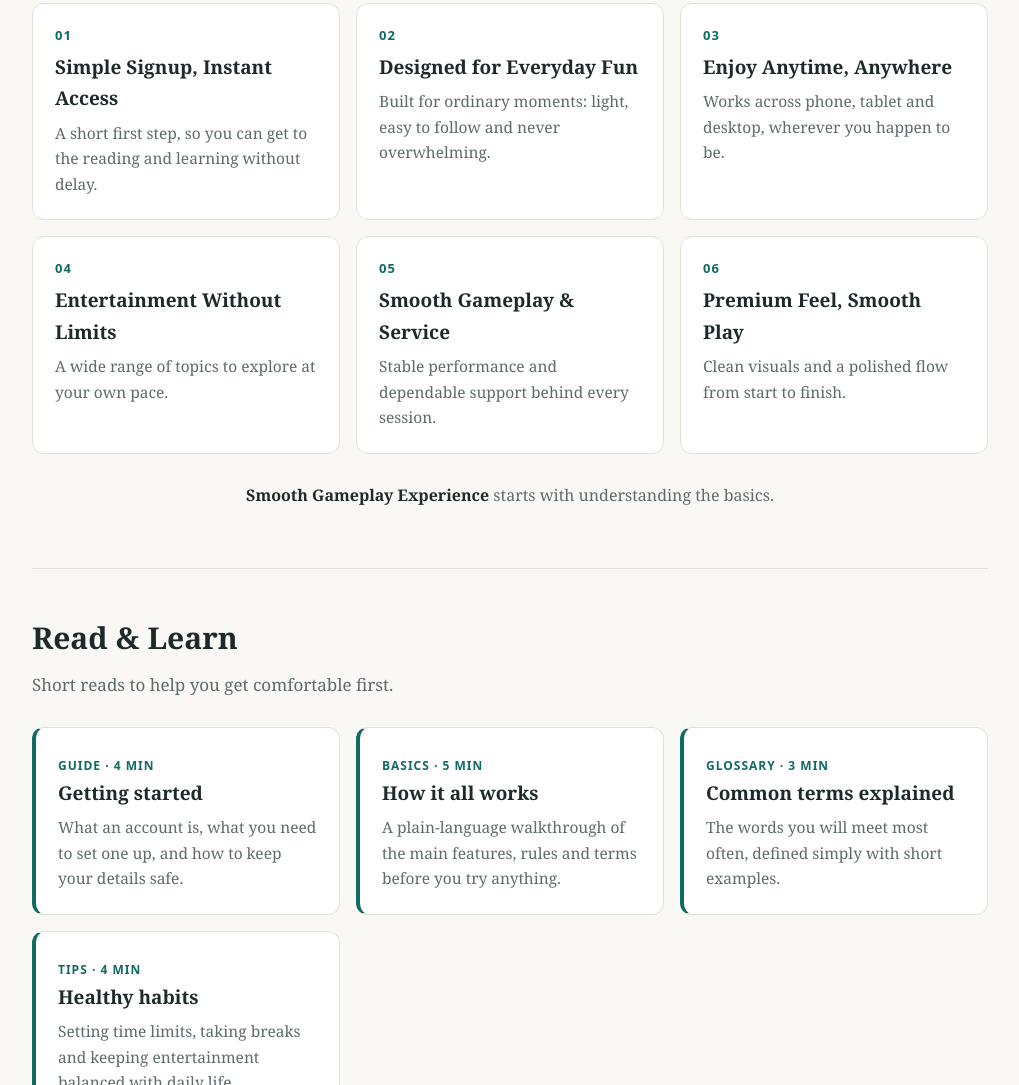
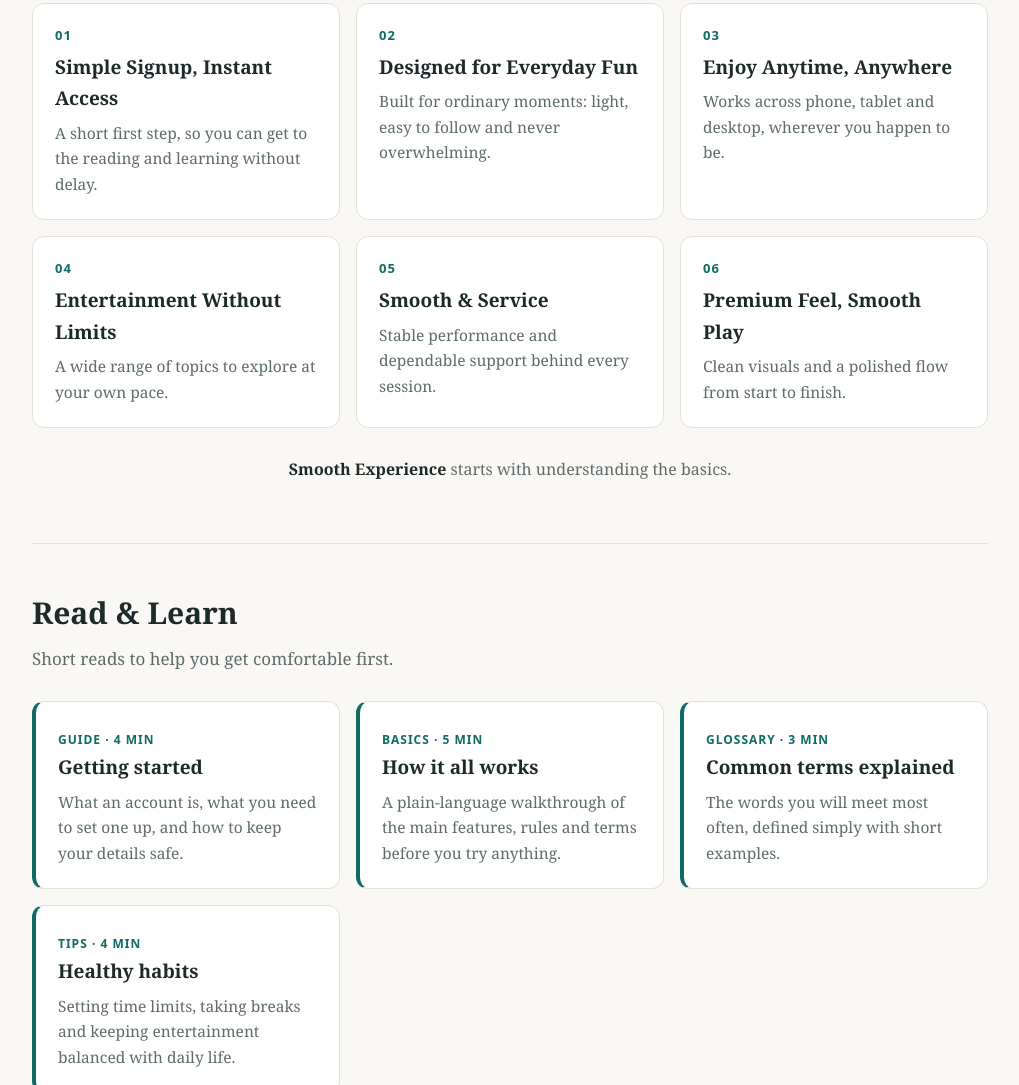
Before and after one commit to netfy587-sys/Bovaro, a plain HTML site: page index.html in a window 1280 px wide. Shown: the part 636-1721 px from the top of the page, without its empty margins (130-1149 px from the left). Drawn offline with Linux system fonts and the light colour scheme.

Commit message:
Update index.html

```diff
--- a/index.html
+++ b/index.html
@@ -62,10 +62,10 @@ footer{padding:34px 0;border-top:1px solid var(--line);text-align:center;color:v
 <div class="c"><span class="n">02</span><h3>Designed for Everyday Fun</h3><p>Built for ordinary moments: light, easy to follow and never overwhelming.</p></div>
 <div class="c"><span class="n">03</span><h3>Enjoy Anytime, Anywhere</h3><p>Works across phone, tablet and desktop, wherever you happen to be.</p></div>
 <div class="c"><span class="n">04</span><h3>Entertainment Without Limits</h3><p>A wide range of topics to explore at your own pace.</p></div>
-<div class="c"><span class="n">05</span><h3>Smooth Gameplay &amp; Service</h3><p>Stable performance and dependable support behind every session.</p></div>
+<div class="c"><span class="n">05</span><h3>Smooth  &amp; Service</h3><p>Stable performance and dependable support behind every session.</p></div>
 <div class="c"><span class="n">06</span><h3>Premium Feel, Smooth Play</h3><p>Clean visuals and a polished flow from start to finish.</p></div>
 </div>
-<p class="note" style="margin-top:28px"><b>Smooth Gameplay Experience</b> starts with understanding the basics.</p>
+<p class="note" style="margin-top:28px"><b>Smooth Experience</b> starts with understanding the basics.</p>
 </section>
 
 <section id="learn" class="read">
```
